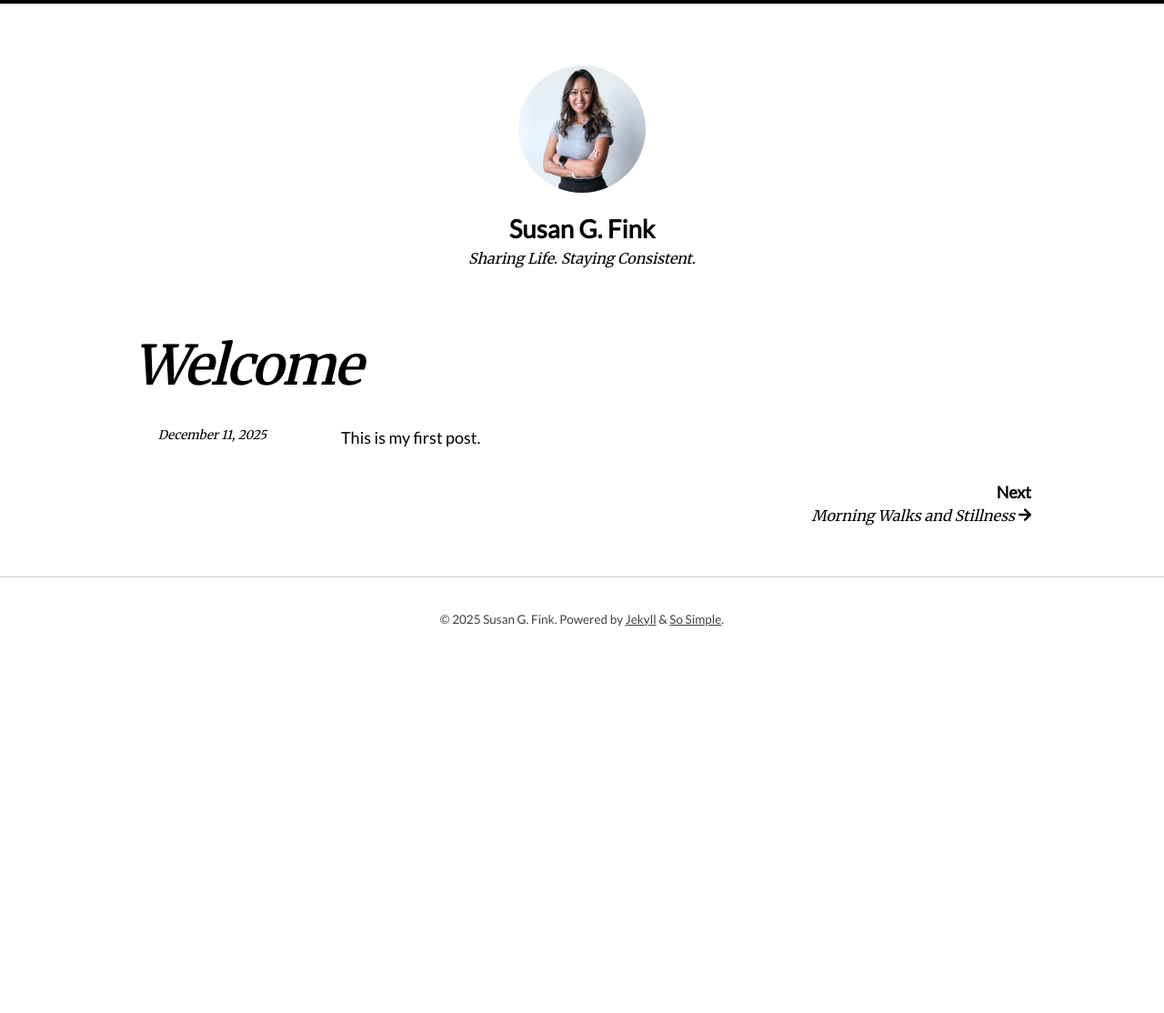
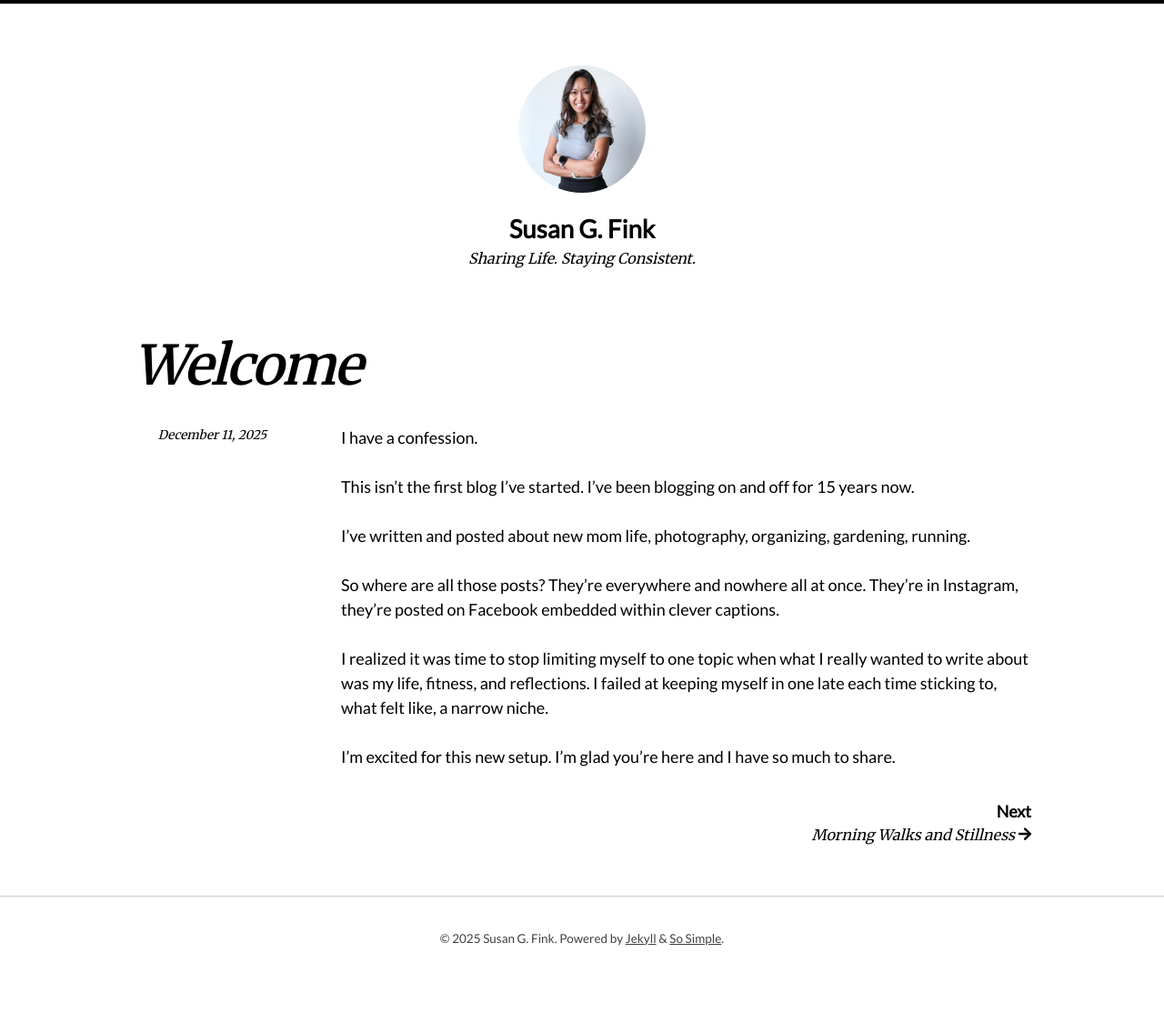
Before and after one commit to susangfink/site, a Jekyll site: the page built from _posts/2025-12-11-welcome.md, in a window 1280 px wide. Shown: the whole page at 91% size. Built offline with Jekyll 4.4.1, drawn with Linux system fonts in a browser that asks for light colours; nearby versions of some CDN libraries; our own code applies the rules of GitHub Pages for plain Markdown files; before the commit the page ends 900 px from its top, so only the background shows below that.

Commit message:
Update 2025-12-19-welcome.md

```diff
--- a/_posts/2025-12-11-welcome.md
+++ b/_posts/2025-12-11-welcome.md
@@ -2,4 +2,14 @@
 title: Welcome
 ---
 
-This is my first post.
+I have a confession.
+
+This isn’t the first blog I’ve started. I’ve been blogging on and off for 15 years now.
+
+I’ve written and posted about new mom life, photography, organizing, gardening, running.
+
+So where are all those posts? They’re everywhere and nowhere all at once. They’re in Instagram, they’re posted on Facebook embedded within clever captions.
+
+I realized it was time to stop limiting myself to one topic when what I really wanted to write about was my life, fitness, and reflections. I failed at keeping myself in one late each time sticking to, what felt like, a narrow niche.
+
+I’m excited for this new setup. I’m glad you’re here and I have so much to share.
```
